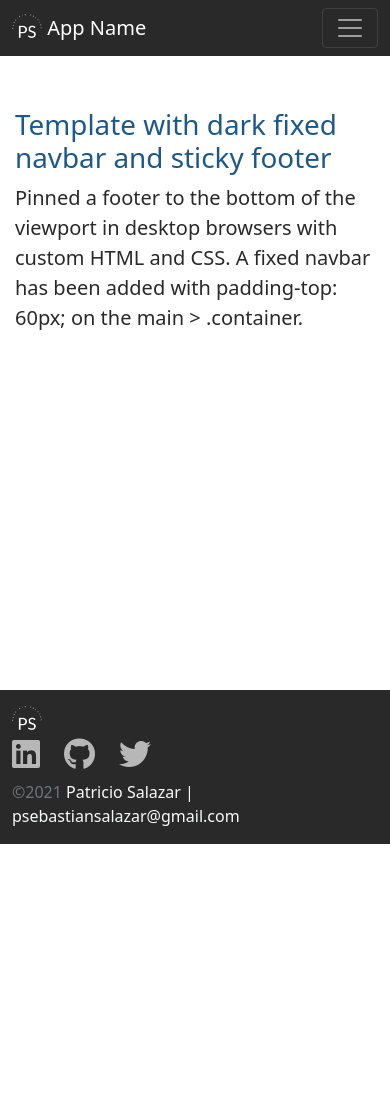
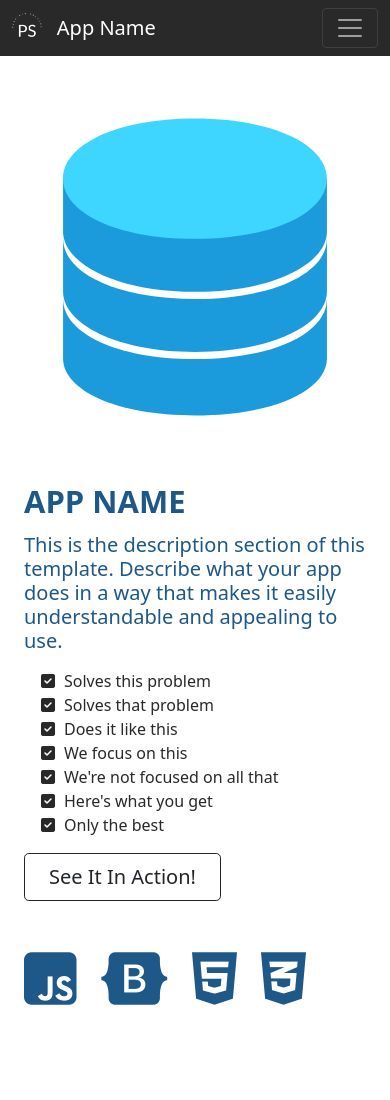
Before and after one commit to patriciosebastian/JavaScript-Site-Template, a plain HTML site: page index.html in a window 390 px wide. Shown: the top 1100 px of the page. Before the commit the page ends 844 px from the top, so only its background shows below. Drawn offline with nearby package versions, Linux system fonts and the light colour scheme.

Commit message:
Updates to template homepage
Added generic logo for the app. Added copy, and main content for the template homepage. Included responsive bootstrap classes for the new content.

```diff
--- a/index.html
+++ b/index.html
@@ -21,6 +21,7 @@
     ></script>
     <!-- External CSS -->
     <link rel="stylesheet" href="/css/style.css" />
+    <!-- Favicon -->
     <link rel="icon" type="image/png" href="image/favicon_1-32x32.png" />
     <!-- External JS -->
     <script src="js/site.js" defer></script>
@@ -33,12 +34,12 @@
         <a class="navbar-brand" href="#"
           ><img
             src="image/Logo_T_White_Letters.png"
-            class="d-inline-block align-text-top"
+            class="d-inline-block align-top"
             alt="Patricio Salazar Logo"
             width="30"
             height="24"
           />
-          App Name</a
+          &MediumSpace; App Name</a
         >
         <button
           class="navbar-toggler"
@@ -76,13 +77,75 @@
     </nav>
     <!-- ==== MAIN ==== -->
     <main class="flex-shrink-0">
-      <div class="container">
-        <h1 class="mt-5">Template with dark fixed navbar and sticky footer</h1>
-        <p class="lead">
-          Pinned a footer to the bottom of the viewport in desktop browsers with
-          custom HTML and CSS. A fixed navbar has been added with padding-top:
-          60px; on the main > .container.
-        </p>
+      <div class="container col-xxl-8 px-4 py-5">
+        <div class="row g-5 py-5 row-cols-1 row-cols-lg-2">
+          <div class="col order-last order-lg-first">
+            <h1 class="display-5 fw-bold lh-1 mb-3">APP NAME</h1>
+            <h4 class="lead">
+              This is the description section of this template. Describe what
+              your app does in a way that makes it easily
+              <strong>understandable</strong> and <strong>appealing</strong> to
+              use.
+            </h4>
+            <ul class="fa-ul pt-2 checklist">
+              <li>
+                <span class="fa-li"><i class="fas fa-check-square"></i></span
+                >Solves this problem
+              </li>
+              <li>
+                <span class="fa-li"><i class="fas fa-check-square"></i></span
+                >Solves that problem
+              </li>
+              <li>
+                <span class="fa-li"><i class="fas fa-check-square"></i></span
+                >Does it like this
+              </li>
+              <li>
+                <span class="fa-li"><i class="fas fa-check-square"></i></span>We
+                focus on this
+              </li>
+              <li>
+                <span class="fa-li"><i class="fas fa-check-square"></i></span
+                >We're not focused on all that
+              </li>
+              <li>
+                <span class="fa-li"><i class="fas fa-check-square"></i></span
+                >Here's what you get
+              </li>
+              <li>
+                <span class="fa-li"><i class="fas fa-check-square"></i></span
+                >Only the best
+              </li>
+            </ul>
+            <div>
+              <a
+                type="button"
+                class="btn btn-outline-dark btn-lg px-4 me-md-2"
+                href="app.html"
+                >See It In Action!</a
+              >
+            </div>
+            <h5 class="fw-bold mt-5">
+              <div class="d-flex">
+                <div class="row">
+                  <div class="col"><i class="fab fa-js-square fa-3x"></i></div>
+                  <div class="col"><i class="fab fa-bootstrap fa-3x"></i></div>
+                  <div class="col"><i class="fab fa-html5 fa-3x"></i></div>
+                  <div class="col"><i class="fab fa-css3-alt fa-3x"></i></div>
+                </div>
+              </div>
+            </h5>
+          </div>
+          <div class="col">
+            <img
+              src="image/database-svgrepo-com.svg"
+              class="img-fluid center-block d-block mx-auto"
+              alt="Generic Database Icon - App Logo"
+              width="400"
+              height="200"
+            />
+          </div>
+        </div>
       </div>
     </main>
     <!-- ==== FOOTER ==== -->
```
Also changed, not shown: css/style.css (+17 -0 lines), image/database-svgrepo-com.svg (added), 2 other files.
